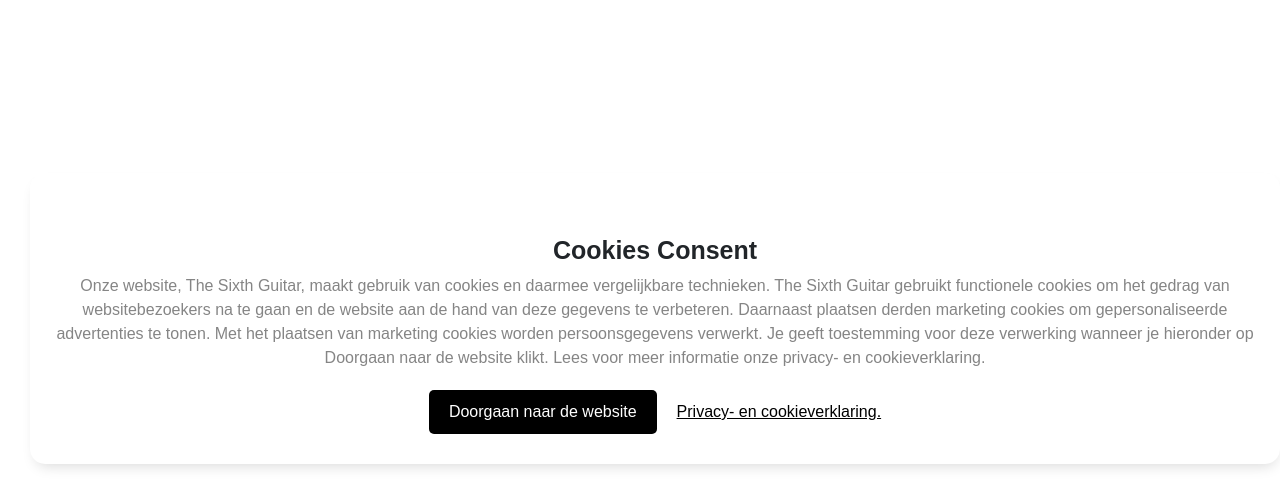
After one commit to Japserrr/theSixthString, a PHP site: page /activate-account/cookies/cookie.php in a window 1280 px wide. The commit adds this page. Shown: the part 306-800 px from the top of the page. Run offline with PHP 8.4, Linux system fonts and the light colour scheme.

Commit message:
add cookie consent banner

```diff
--- /dev/null
+++ b/cookies/cookie.php
@@ -0,0 +1,45 @@
+
+
+
+<!DOCTYPE html>
+<html lang="en">
+<head>
+    <meta charset="UTF-8">
+    <link rel="stylesheet" href="../public/css/bootstrap/bootstrap.min.css">
+    <link rel="stylesheet" href="../public/css/style.css">
+
+
+</head>
+<body>
+<div class="wrapper">
+    <img src="#" alt="">
+    <div class="content">
+        <header>Cookies Consent</header>
+        <p>Onze website, The Sixth Guitar, maakt gebruik van cookies en daarmee vergelijkbare technieken. The Sixth Guitar gebruikt functionele cookies om het gedrag van websitebezoekers na te gaan en de website aan de hand van deze gegevens te verbeteren. Daarnaast plaatsen derden marketing cookies om gepersonaliseerde advertenties te tonen. Met het plaatsen van marketing cookies worden persoonsgegevens verwerkt. Je geeft toestemming voor deze verwerking wanneer je hieronder op Doorgaan naar de website klikt. Lees voor meer informatie onze privacy- en cookieverklaring.</p>
+        <div class="buttons">
+            <button class="item">Doorgaan naar de website</button>
+            <a href="../cookies/privacy.php" class="item">Privacy- en cookieverklaring.</a>
+        </div>
+    </div>
+</div>
+
+<script>
+    const cookieBox = document.querySelector(".wrapper"),
+        acceptBtn = cookieBox.querySelector("button");
+
+    acceptBtn.onclick = ()=>{
+        //setting cookie for 1 month, after one month it'll be expired automatically
+        document.cookie = "CookieBy=cookies; max-age="+60*60*24*30;
+        if(document.cookie){ //if cookie is set
+            cookieBox.classList.add("hide"); //hide cookie box
+        }else{ //if cookie not set then alert an error
+            alert("Cookie can't be set! Please unblock this site from the cookie setting of your browser.");
+        }
+    }
+    let checkCookie = document.cookie.indexOf("CookieBy=cookies"); //checking our cookie
+    //if cookie is set then hide the cookie box else show it
+    checkCookie != -1 ? cookieBox.classList.add("hide") : cookieBox.classList.remove("hide");
+</script>
+
+</body>
+</html>
--- a/public/css/style.css
+++ b/public/css/style.css
@@ -9,3 +9,73 @@ input::-webkit-inner-spin-button {
 input[type=number] {
     -moz-appearance: textfield !important;
 }
+
+/* cookie styles */
+@import url('https://fonts.googleapis.com/css2?family=Poppins:wght@200;300;400;500;600;700&display=swap');
+*{
+    margin: 0;
+    padding: 0;
+    box-sizing: border-box;
+    font-family: 'Poppins', sans-serif;
+}
+.wrapper{
+    position: absolute;
+    bottom: 30px;
+    left: 30px;
+    max-width: 100%;
+    background: #fff;
+    padding: 25px 25px 30px 25px;
+    border-radius: 15px;
+    box-shadow: 1px 7px 14px -5px rgba(0,0,0,0.15);
+    text-align: center;
+}
+.wrapper.hide{
+    opacity: 0;
+    pointer-events: none;
+    transform: scale(0.8);
+    transition: all 0.3s ease;
+}
+::selection{
+    color: #fff;
+    background: #c9c0b9;
+}
+.wrapper img{
+    max-width: 90px;
+}
+.content header{
+    font-size: 25px;
+    font-weight: 600;
+}
+.content{
+    margin-top: 10px;
+}
+.content p{
+    color: #858585;
+    margin: 5px 0 20px 0;
+}
+.content .buttons{
+    display: flex;
+    align-items: center;
+    justify-content: center;
+}
+.buttons button{
+    padding: 10px 20px;
+    border: none;
+    outline: none;
+    color: #fff;
+    font-size: 16px;
+    font-weight: 500;
+    border-radius: 5px;
+    background: #000000;
+    cursor: pointer;
+    transition: all 0.3s ease;
+}
+.buttons button:hover{
+    transform: scale(0.97);
+}
+.buttons .item{
+    margin: 0 10px;
+}
+.buttons a{
+    color: #000000;
+}
--- a/public/index.php
+++ b/public/index.php
@@ -1,4 +1,5 @@
 <?php include_once '../config/config.php'; ?>
+<?php include_once '../cookies/cookie.php'?>
 
 <!DOCTYPE html>
 <html lang="nl">
@@ -13,6 +14,7 @@
     <script src="./public/js/bootstrap/bootstrap.min.js"></script>
     <script src="https://ajax.googleapis.com/ajax/libs/jquery/3.6.1/jquery.min.js" defer></script>
     <link rel="stylesheet" href="https://cdnjs.cloudflare.com/ajax/libs/font-awesome/5.13.0/css/all.min.css">
+
 
     <title><?= SITE_NAME ?></title>
 </head>
```
Also changed, not shown: cookies/privacy.php (added, +32 -0 lines).
